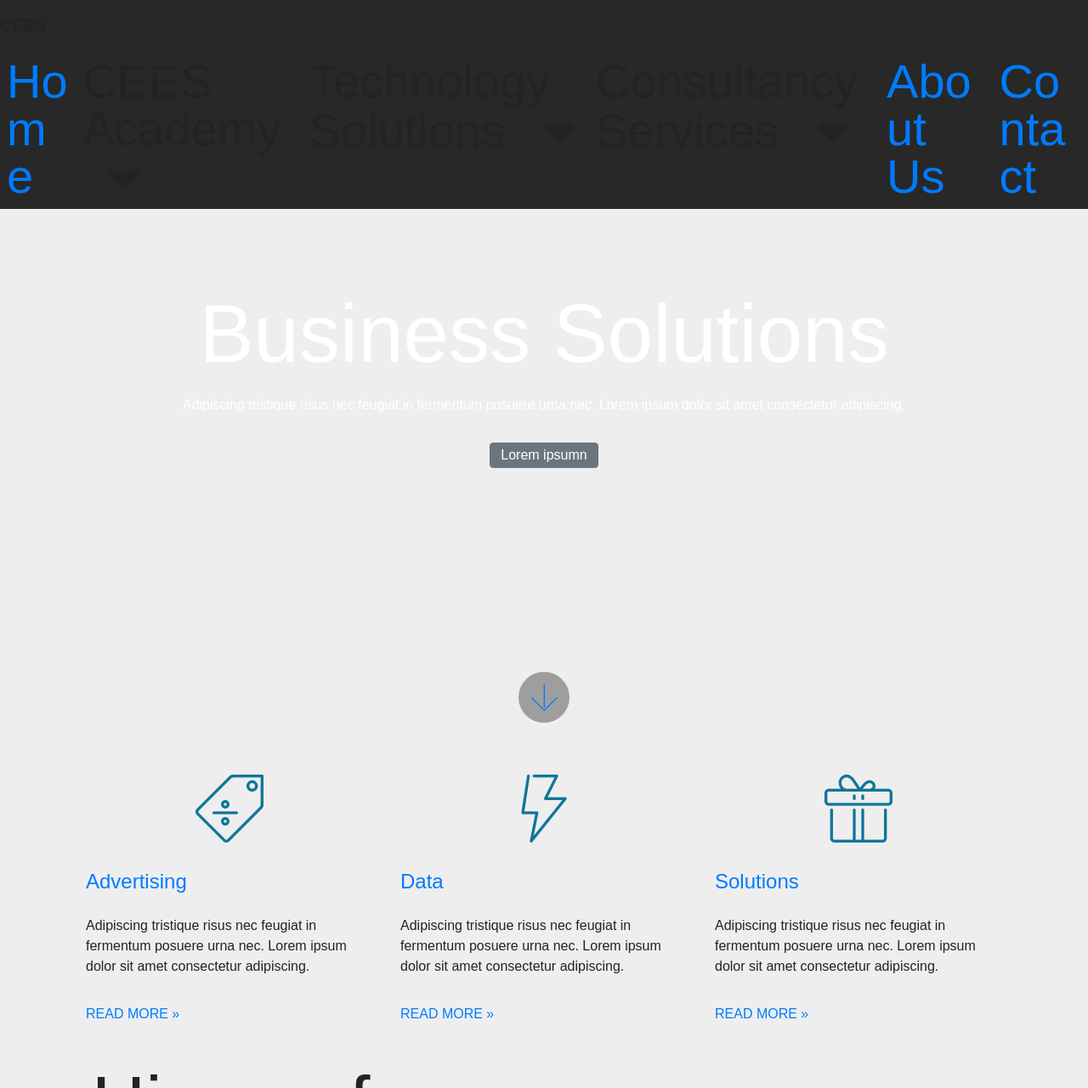
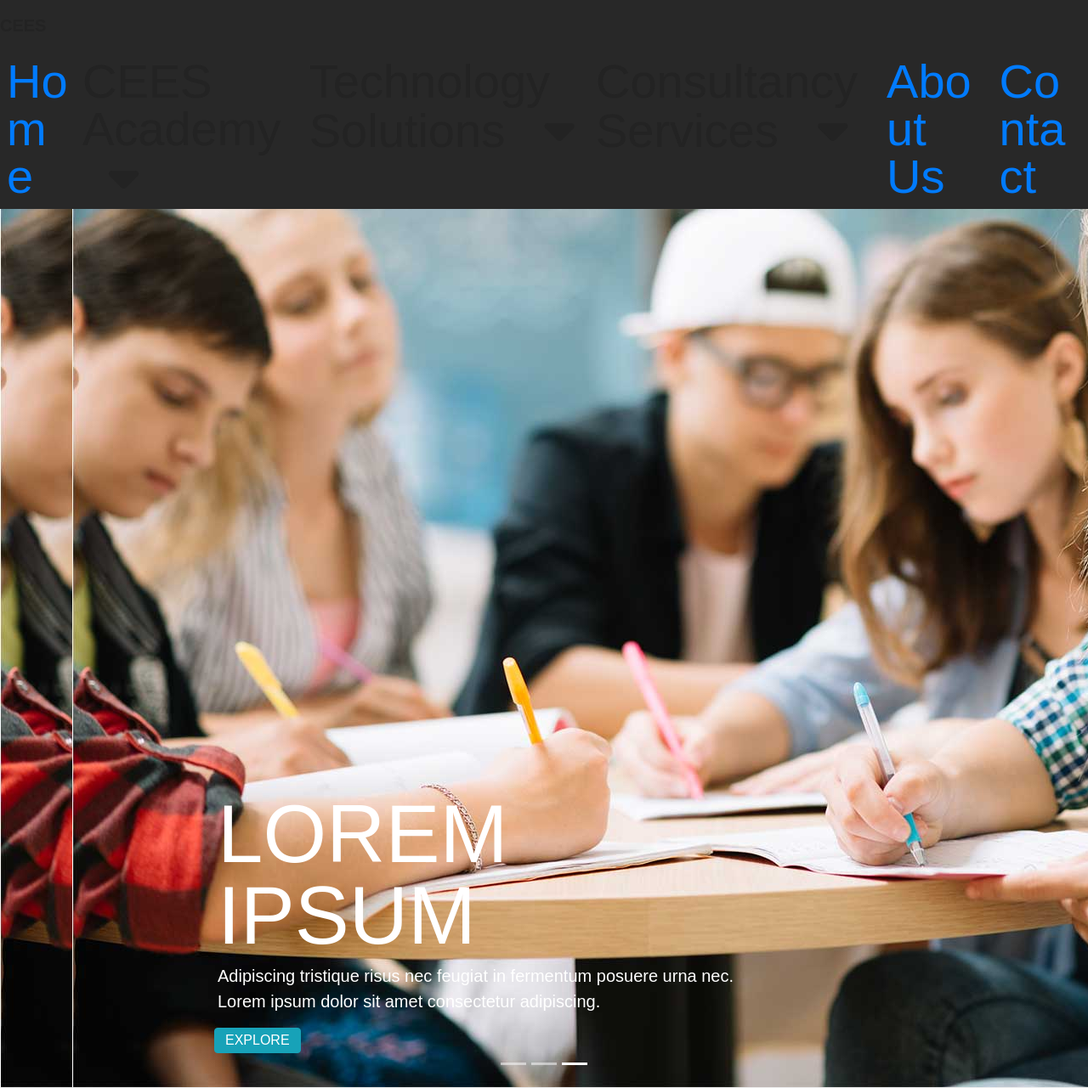
Before and after one commit to pasanpeiris/CEES-Website, a PHP site: page / in a window 1280 px wide. Shown: the top 1281 px of the page at 85% size. Run offline with PHP 8.4, Linux system fonts and the light colour scheme; some libraries are stand-ins or nearby versions; some web fonts are replaced.

Commit message:
Sllider Added
Photo slider with 3 pictures, Minor changes to be done.

```diff
--- a/index.php
+++ b/index.php
@@ -27,31 +27,90 @@
     <?php require_once ('common/Components/header.php'); ?>
   </section>
 
-<section class="cid-ruNtyUeTOv mbr-fullscreen mbr-parallax-background" id="header2-1">
+<!-- <section class="cid-ruNtyUeTOv mbr-fullscreen mbr-parallax-background" id="header2-1">
 
 
 
     <div class="mbr-overlay" style="opacity: 0.5; background-color: rgb(7, 59, 76);"></div>
 
-    <div class="container align-center">
-        <div class="row justify-content-md-center">
-            <div class="mbr-white col-md-10">
-                <h1 class="mbr-section-title mbr-bold pb-3 mbr-fonts-style display-1"><span style="font-weight: normal;">
-                    Business Solutions</span></h1>
 
-                <p class="mbr-text pb-3 mbr-fonts-style display-5">
-                    Adipiscing tristique risus nec feugiat in fermentum posuere urna nec. Lorem ipsum dolor sit amet consectetur adipiscing. </p>
-                <div class="mbr-section-btn"><a class="btn btn-md btn-secondary display-4" href="#">Lorem ipsumn</a></div>
-            </div>
-        </div>
-    </div>
     <div class="mbr-arrow hidden-sm-down" aria-hidden="true">
         <a href="#next">
             <i class="mbri-down mbr-iconfont"></i>
         </a>
     </div>
+</section> -->
+
+
+
+<!-- <section class="engine"><a href="https://mobirise.info/s">free bootstrap theme</a></section> -->
+<section class="carousel slide cid-ryxgLa75pI" data-interval="false" id="slider1-4">
+    <div class="full-screen">
+      <div class="mbr-slider slide carousel" data-pause="true" data-keyboard="false" data-ride="carousel" data-interval="6000">
+        <ol class="carousel-indicators">
+          <li data-app-prevent-settings="" data-target="#slider1-4" data-slide-to="0"></li>
+          <li data-app-prevent-settings="" data-target="#slider1-4" data-slide-to="1"></li>
+          <li data-app-prevent-settings="" data-target="#slider1-4" class=" active" data-slide-to="2"></li>
+        </ol>
+        <div class="carousel-inner" role="listbox">
+          <div class="carousel-item slider-fullscreen-image" data-bg-video-slide="false" style="background-image: url(assets/images/background1.jpg);">
+            <div class="container container-slide">
+              <div class="image_wrapper">
+                <!-- <div class="mbr-overlay" style="opacity: 0.4; background-color: rgb(255, 255, 255);"></div> -->
+                <img src="assets/images/background1.jpg">
+                <div class="carousel-caption justify-content-center">
+                  <div class="col-10 align-left">
+                    <h2 class="mbr-fonts-style display-1">LOREM IPSUM</h2>
+                    <p class="lead mbr-text mbr-fonts-style display-5">Adipiscing tristique risus nec feugiat in fermentum posuere urna nec. Lorem ipsum dolor sit amet consectetur adipiscing.</p>
+                    <div class="mbr-section-btn" buttons="0">
+                      <a class="btn btn-success display-4" >EXPLORE</a>
+                     </div>
+                   </div>
+                 </div>
+               </div>
+             </div>
+           </div>
+
+           <div class="carousel-item slider-fullscreen-image" data-bg-video-slide="false" style="background-image: url(assets/images/background2.jpg);">
+            <div class="container container-slide">
+              <div class="image_wrapper">
+                <!-- <div class="mbr-overlay"></div> -->
+                <img src="assets/images/background2.jpg">
+                <div class="carousel-caption justify-content-center">
+                  <div class="col-10 align-left">
+                    <h2 class="mbr-fonts-style display-1">LOREM IPSUM</h2>
+                    <p class="lead mbr-text mbr-fonts-style display-5">Adipiscing tristique risus nec feugiat in fermentum posuere urna nec. Lorem ipsum dolor sit amet consectetur adipiscing.</p>
+                    <div class="mbr-section-btn" buttons="0">
+                      <a class="btn btn-primary display-4">EXPLORE</a>
+                    </div>
+                  </div>
+                </div>
+              </div>
+            </div>
+          </div>
+
+          <div class="carousel-item slider-fullscreen-image active" data-bg-video-slide="false" style="background-image: url(assets/images/background3.jpg);">
+            <div class="container container-slide">
+              <div class="image_wrapper">
+                <!-- <div class="mbr-overlay"></div> -->
+                <img src="assets/images/background3.jpg">
+                <div class="carousel-caption justify-content-center">
+                  <div class="col-10 align-left">
+                    <h2 class="mbr-fonts-style display-1">LOREM IPSUM</h2>
+                    <p class="lead mbr-text mbr-fonts-style display-5">Adipiscing tristique risus nec feugiat in fermentum posuere urna nec. Lorem ipsum dolor sit amet consectetur adipiscing.</p>
+                    <div class="mbr-section-btn" buttons="0">
+                      <a class="btn btn-info display-4">EXPLORE</a>
+                    </div>
+                  </div>
+                </div>
+              </div>
+            </div>
+          </div>
+        </div>
+      </div>
+    </div>
+
 </section>
-
 <section class="features1 cid-ruNBDZ0eEF" id="features1-8">
 
 
@@ -384,6 +443,7 @@
   <script src="assets/parallax/jarallax.min.js"></script>
   <script src="assets/smoothscroll/smooth-scroll.js"></script>
   <script src="assets/theme/js/script.js"></script>
+  <script src="assets/bootstrapcarouselswipe/bootstrap-carousel-swipe.js"></script>
 
 
  <div id="scrollToTop" class="scrollToTop mbr-arrow-up"><a style="text-align: center;"><i class="mbr-arrow-up-icon mbr-arrow-up-icon-cm cm-icon cm-icon-smallarrow-up"></i></a></div>
```
Also changed, not shown: assets/bootstrapcarouselswipe/bootstrap-carousel-swipe.js (added), assets/images/background1.jpg (added), assets/images/background2.jpg (added), assets/images/background3.jpg (added), assets/images/logo2.png, assets/images/wef.png (added).
